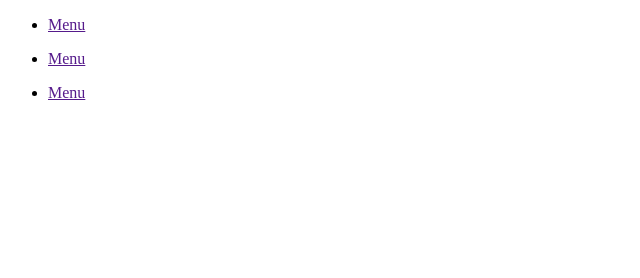
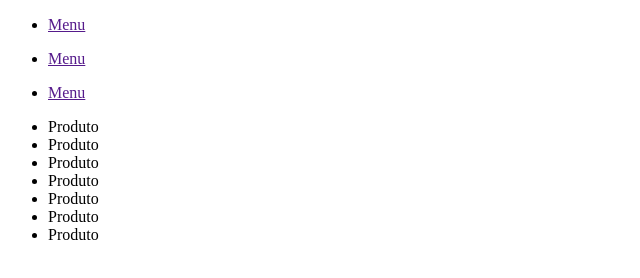
Before and after one commit to miguelsndc/Aula-git, a plain HTML site: page index.html in a window 1280 px wide. Shown: the whole page, without its empty margins (0-640 px from the left). Drawn offline with Linux system fonts and the light colour scheme.

Commit message:
adicionando carrinho de compras

```diff
--- a/index.html
+++ b/index.html
@@ -4,6 +4,7 @@
     <meta charset="UTF-8" />
     <meta http-equiv="X-UA-Compatible" content="IE=edge" />
     <meta name="viewport" content="width=device-width, initial-scale=1.0" />
+    <link rel="stylesheet" href="styles/style.css" />
     <title>Document</title>
   </head>
   <body>
@@ -20,5 +21,16 @@
         </ul>
       </nav>
     </header>
+    <div class="cart">
+      <ul>
+        <li>Produto</li>
+        <li>Produto</li>
+        <li>Produto</li>
+        <li>Produto</li>
+        <li>Produto</li>
+        <li>Produto</li>
+        <li>Produto</li>
+      </ul>
+    </div>
   </body>
 </html>
```
